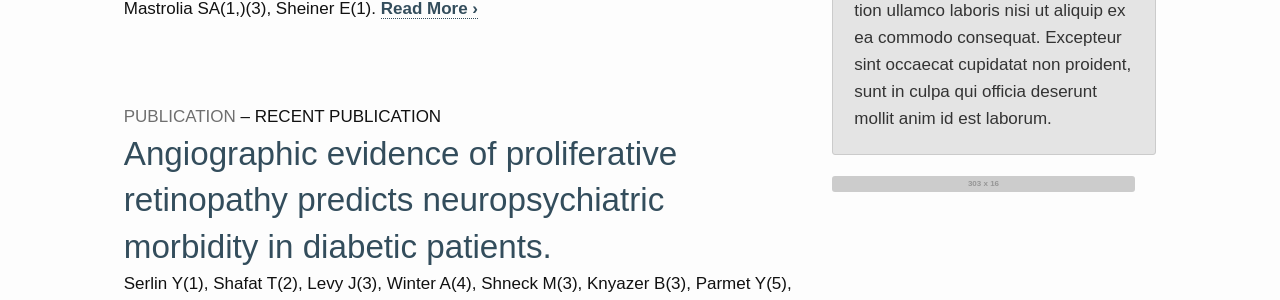
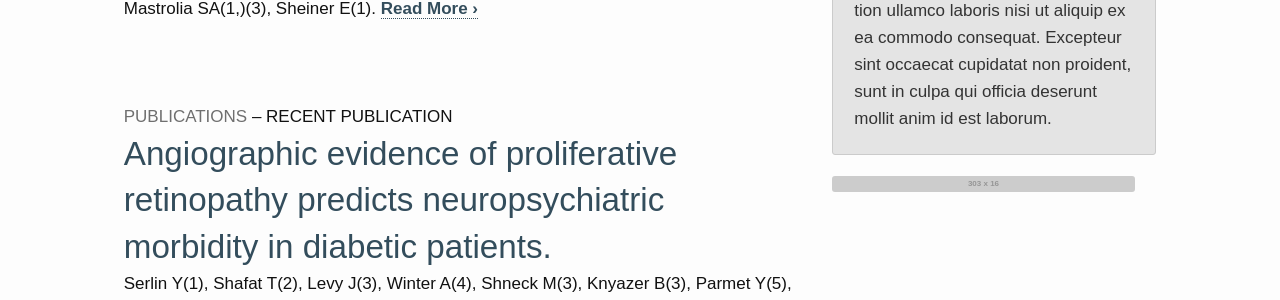
Before and after one commit to vsevkayf/OmarKhayyam, a Jekyll site: the page built from blog/index.html, in a window 1280 px wide. Shown: the part 592-892 px from the top of the page. Built offline with Jekyll 4.4.1, drawn with Linux system fonts in a browser that asks for light colours; nearby versions of some CDN libraries; some web fonts are replaced; the list of posts is cut into pages by our own code.

Commit message:
Update 2016-02-12-142.md

```diff
--- a/_posts/2016-02-12-142.md
+++ b/_posts/2016-02-12-142.md
@@ -7,7 +7,7 @@ subheadline: "Recent Publication"
 title: "Angiographic evidence of proliferative retinopathy predicts neuropsychiatric morbidity in diabetic patients."
 teaser: "Serlin Y(1), Shafat T(2), Levy J(3), Winter A(4), Shneck M(3), Knyazer B(3), Parmet Y(5), Shalev H(6), Ur E(7), Friedman A(8)."
 categories:
-  - Publication
+  - Publications
 tags:
   - Opthamology|Neurology|Diabetes
 ---
```
